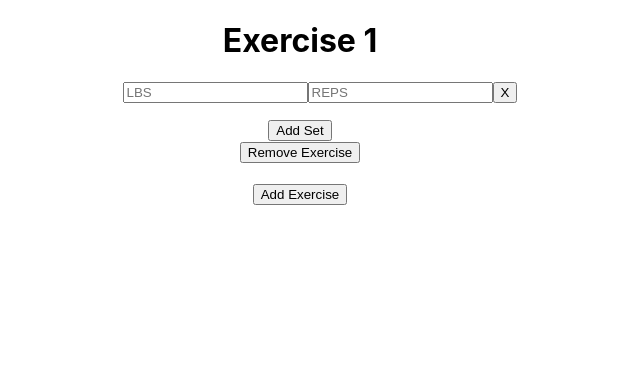
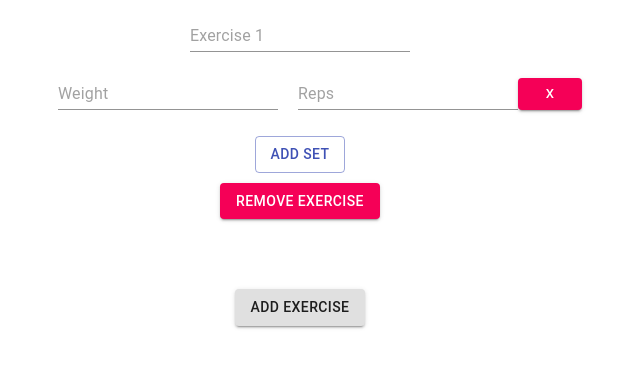
Before and after one commit to bballcyril/FiT, a React (Create React App) app: page / in a window 1280 px wide. Shown: the top 368 px of the page, without its empty margins (340-980 px from the left). Built offline with nearby package versions, Linux system fonts and the light colour scheme.

Commit message:
add materialui

```diff
--- a/package.json
+++ b/package.json
@@ -3,6 +3,7 @@
   "version": "0.1.0",
   "private": true,
   "dependencies": {
+    "@material-ui/core": "^4.11.2",
     "@testing-library/jest-dom": "^5.11.9",
     "@testing-library/react": "^11.2.3",
     "@testing-library/user-event": "^12.6.0",
--- a/public/index.html
+++ b/public/index.html
@@ -24,7 +24,7 @@
       work correctly both with client-side routing and a non-root public URL.
       Learn how to configure a non-root public URL by running `npm run build`.
     -->
-    <title>Fit</title>
+    <title>FiT</title>
   </head>
   <body>
     <noscript>You need to enable JavaScript to run this app.</noscript>
--- a/src/App.css
+++ b/src/App.css
@@ -1,18 +1,24 @@
 .App {
+  padding-top: 20px;
   text-align: center;
-  //border: 1px solid black;
 }
 .App-logo {
   height: 40vmin;
   pointer-events: none;
 }
 li{
-  //border: 1px solid black;
   text-align: left;
   padding-left: 0;
   list-style-type: none;
   margin-top: 10px;
 }
-h1:hover{
-  cursor: pointer;
+
+.exercise{
+  border: 1px solid black;
 }
+.set{
+  padding: 10px;
+}
+.container{
+  margin-bottom: 50px;
+}
--- a/src/components/Exercise.js
+++ b/src/components/Exercise.js
@@ -1,34 +1,25 @@
-import React, { useState } from "react";
+import React from "react";
 import SetList from "./SetList";
-import { v4 as uuid } from "uuid";
-const handleKeyPress = (event) => {
-  if (event.key === "Enter") {
-    event.preventDefault();
-  }
-};
+import {Button,TextField} from "@material-ui/core"
 
-const Exercise = ({ name, id, removeExercise }) => {
-  let [sets, setSets] = useState([{ id: uuid(), lbs: 0, reps: 0 }]);
 
-  function removeSet(id) {
-    setSets(sets.filter((set) => id !== set.id));
-  }
+const Exercise = ({ name, id, removeExercise, changeName ,sets,changeSets}) => {
 
   function handleRemoveExercise() {
     removeExercise(id);
   }
+
+  function handleKeyPress(event) {
+    changeName(id, event.target.value);
+  }
+
   return (
     <div className="container">
-      <h1 contentEditable="true" onKeyDown={handleKeyPress}>
-        {name}
-      </h1>
+      <TextField size='large'style={{size:'50px'}}type="text" onChange={handleKeyPress} placeholder={name} />
+      <SetList sets={sets} changeSets={changeSets}/>
 
-      <SetList sets={sets} removeSet={removeSet} />
-      <button onClick={() => setSets([...sets, { id: uuid() }])}>
-        Add Set
-      </button>
       <br />
-      <button onClick={handleRemoveExercise}>Remove Exercise</button>
+      <Button style= {{marginTop:'10px'}}variant='contained' color='secondary'onClick={handleRemoveExercise}>Remove Exercise</Button>
     </div>
   );
 };
--- a/src/components/ExerciseList.js
+++ b/src/components/ExerciseList.js
@@ -1,14 +1,47 @@
-import React, { useState } from "react";
+import React, { useState, useEffect } from "react";
 import Exercise from "./Exercise";
 import { v4 as uuid } from "uuid";
+import {Button} from "@material-ui/core"
 
+const LOCAL_STORAGE_KEY = "exerciseList";
 function ExerciseList() {
   let [exercises, setExercises] = useState([
-    { id: uuid(), name: `Exercise 1` },
+    { id: uuid(), name: `Exercise 1`, sets: [{ lbs: 0, reps: 0 }] },
   ]);
+
   function removeExercise(id) {
     setExercises(exercises.filter((exercise) => id !== exercise.id));
   }
+  function changeName(id, value) {
+    let newArr = [...exercises];
+    const index = newArr.findIndex((element) => element.id === id);
+    newArr[index] = { id: id, name: value };
+    setExercises(newArr);
+  }
+  function changeSets(id, value) {
+    let newArr = [...exercises];
+    const index = newArr.findIndex((element) => element.id === id);
+    newArr[index] = { ...newArr[index], sets: value };
+    setExercises(newArr);
+  }
+  function handleClick() {
+    setExercises([
+      ...exercises,
+      { id: uuid(), name: `Exercise ${exercises.length + 1}` },
+    ]);
+  }
+  useEffect(() => {
+    const storageExercises = JSON.parse(
+      localStorage.getItem(LOCAL_STORAGE_KEY)
+    );
+    if (storageExercises) {
+      setExercises(storageExercises);
+    }
+  }, []);
+
+  useEffect(() => {
+    localStorage.setItem(LOCAL_STORAGE_KEY, JSON.stringify(exercises));
+  }, [exercises]);
 
   return (
     <>
@@ -20,21 +53,15 @@ function ExerciseList() {
               id={exercise.id}
               name={exercise.name}
               removeExercise={removeExercise}
+              changeName={changeName}
+              sets={exercise.sets}
+              changeSets={changeSets}
             />
           </>
         );
       })}
       <br />
-      <button
-        onClick={() =>
-          setExercises([
-            ...exercises,
-            { id: uuid(), name: `Exercise ${exercises.length + 1}` },
-          ])
-        }
-      >
-        Add Exercise
-      </button>
+      <Button variant='contained'onClick={handleClick}>Add Exercise</Button>
     </>
   );
 }
--- a/src/components/Set.js
+++ b/src/components/Set.js
@@ -1,15 +1,20 @@
 import React from "react";
-
-function Set({id, lbs,reps,removeSet}) {
-    function handleRemove(){
-        removeSet(id)
-    }
-
+import {Button, TextField} from "@material-ui/core"
+function Set({ id, removeSet, changeLBS, changeReps }) {
+  function handleRemove() {
+    removeSet(id);
+  }
+  function handleLBS(e) {
+    changeLBS(id, e.target.value);
+  }
+  function handleReps(e) {
+    changeReps(id, e.target.value);
+  }
   return (
-    <div style={{ display: "flex",justifyContent:'center'}}>
-      <input type="number" placeholder='LBS' />
-      <input type="number"placeholder='REPS'/>
-      <button onClick = {handleRemove}>X</button>
+    <div style={{ display: "flex", justifyContent: "center" }} className="set">
+      <TextField type="number" placeholder="Weight" onChange={handleLBS} />
+      <TextField style={{marginLeft:'20px'}}type="number" placeholder="Reps" onChange={handleReps} />
+      <Button style={{width:'20px'}}size='small'variant='contained' color='secondary'onClick={handleRemove}>X</Button>
     </div>
   );
 }
--- a/src/components/SetList.js
+++ b/src/components/SetList.js
@@ -1,7 +1,29 @@
-import React from "react";
+import React, { useState } from "react";
 import Set from "./Set";
-function SetList({ sets, removeSet }) {
+import { v4 as uuid } from "uuid";
+import {Button} from "@material-ui/core"
+
+function SetList(props) {
+  let [sets, setSets] = useState([{ id: uuid(), lbs: 0, reps: 0 }]);
+
+  function changeLBS(id, lbs) {
+    let newArr = [...sets];
+    const index = newArr.findIndex((element) => element.id === id);
+    newArr[index] = { ...newArr[index], lbs: lbs };
+    setSets(newArr);
+  }
+
+  function changeReps(id, reps) {
+    let newArr = [...sets];
+    const index = newArr.findIndex((element) => element.id === id);
+    newArr[index] = { ...newArr[index], reps: reps };
+    setSets(newArr);
+  }
+  function removeSet(id) {
+    setSets(sets.filter((set) => id !== set.id));
+  }
   return (
+    <>
       <ul>
         {sets.map((currentSet) => {
           return (
@@ -10,10 +32,16 @@ function SetList({ sets, removeSet }) {
               id={currentSet.id}
               name={currentSet.name}
               removeSet={removeSet}
+              changeLBS={changeLBS}
+              changeReps={changeReps}
             />
           );
         })}
       </ul>
+      <Button variant='outlined' color='primary'onClick={() => setSets([...sets, { id: uuid() }])}>
+        Add Set
+      </Button>
+    </>
   );
 }
 
```
Also changed, not shown: 1 other file (tests, documents, lock files or other folders). Lines whose indentation alone changed are shown as unchanged.
